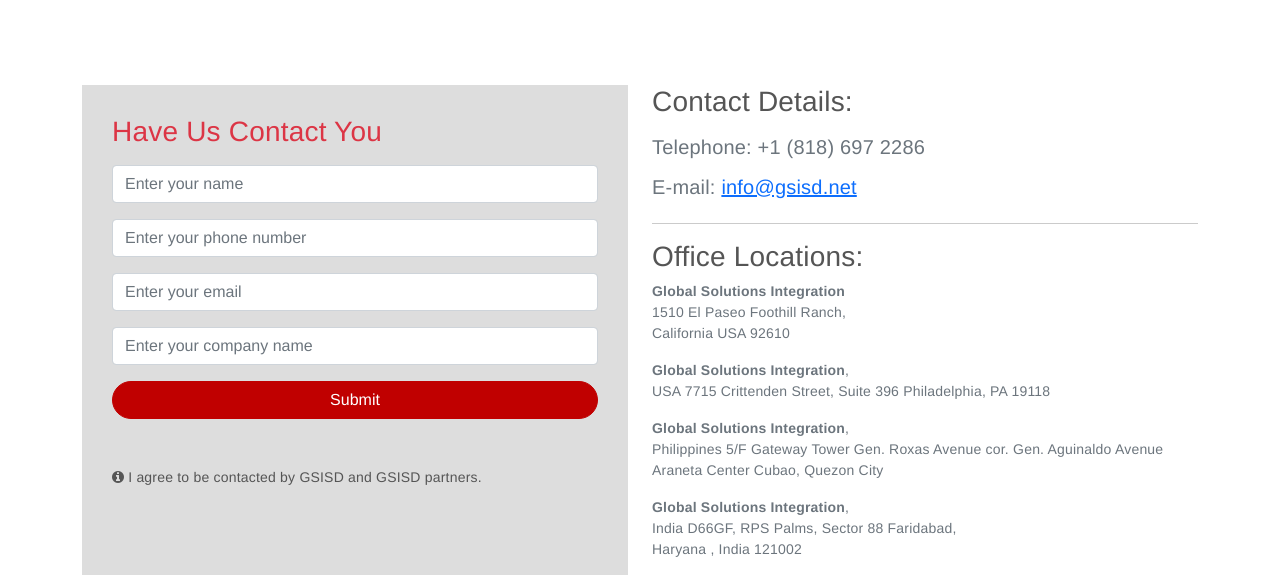
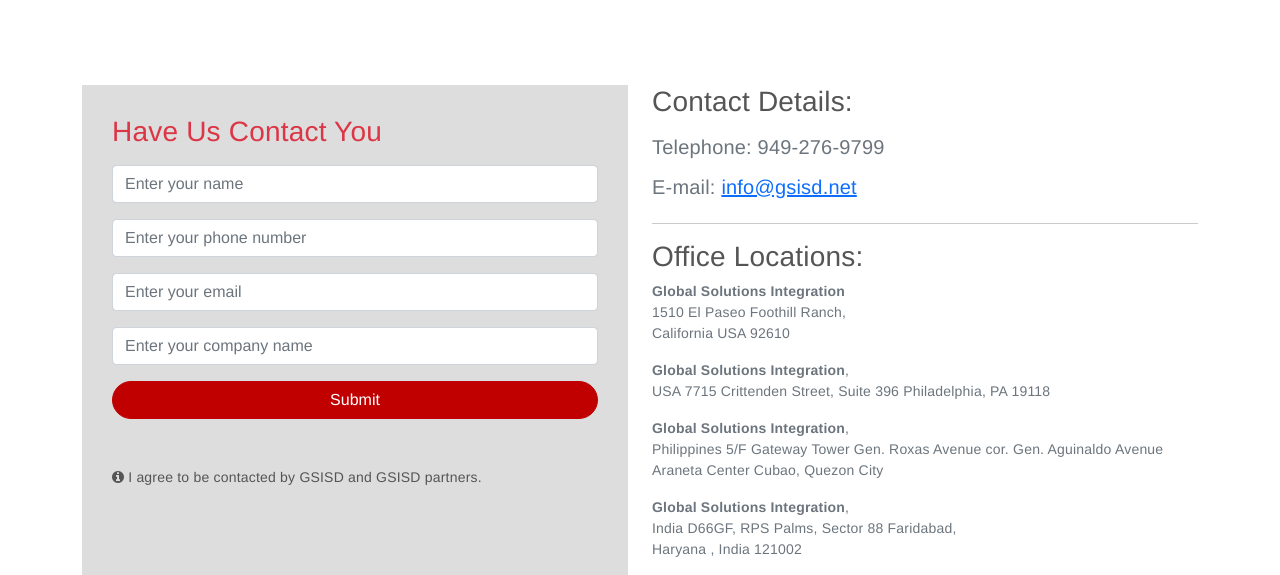
Before and after one commit to narayanbhardwajui/gsico, a PHP site: page /contact-us.php in a window 1280 px wide. Shown: the part 70-645 px from the top of the page. Run offline with PHP 8.4, Linux system fonts and the light colour scheme.

Commit message:
changes-images and contact us

```diff
--- a/contact-us.php
+++ b/contact-us.php
@@ -65,7 +65,7 @@
           <div class="col-md-6 mb-3">
             <h3 class="h3">Contact Details:</h3>
             <address class="lead text-secondary lh-lg mb-3">
-              Telephone: +1 (818) 697 2286 <br>
+              Telephone: 949-276-9799 <br>
               E-mail:&nbsp;<a href="mailto:info@gsisd.net">info@gsisd.net</a>
             </address>
             <hr>
```
Also changed, not shown: assets/images/Slider-1.jpg, assets/images/Slider-2.jpg.
